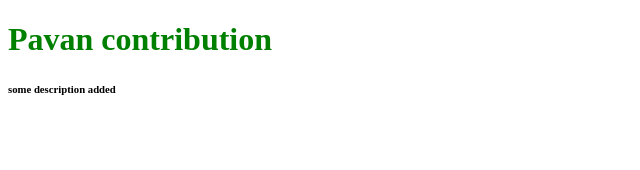
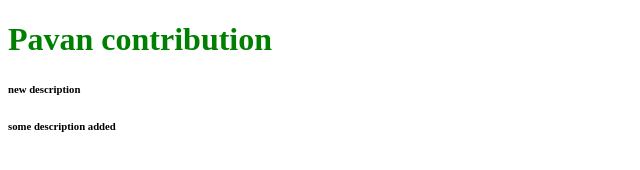
Before and after one commit to kjvinila/basic-app, a plain HTML site: page index.html in a window 1280 px wide. Shown: the full height of the page, 0-640 px from the left. Drawn offline with Linux system fonts and the light colour scheme.

Commit message:
one line added

```diff
--- a/index.html
+++ b/index.html
@@ -9,7 +9,7 @@
 <body>
     <h1 style="color: green;">Pavan contribution</h1>
 
-
+       <h6>new description</h6>
     <h6>some description added</h6>
 
 </body>
```
